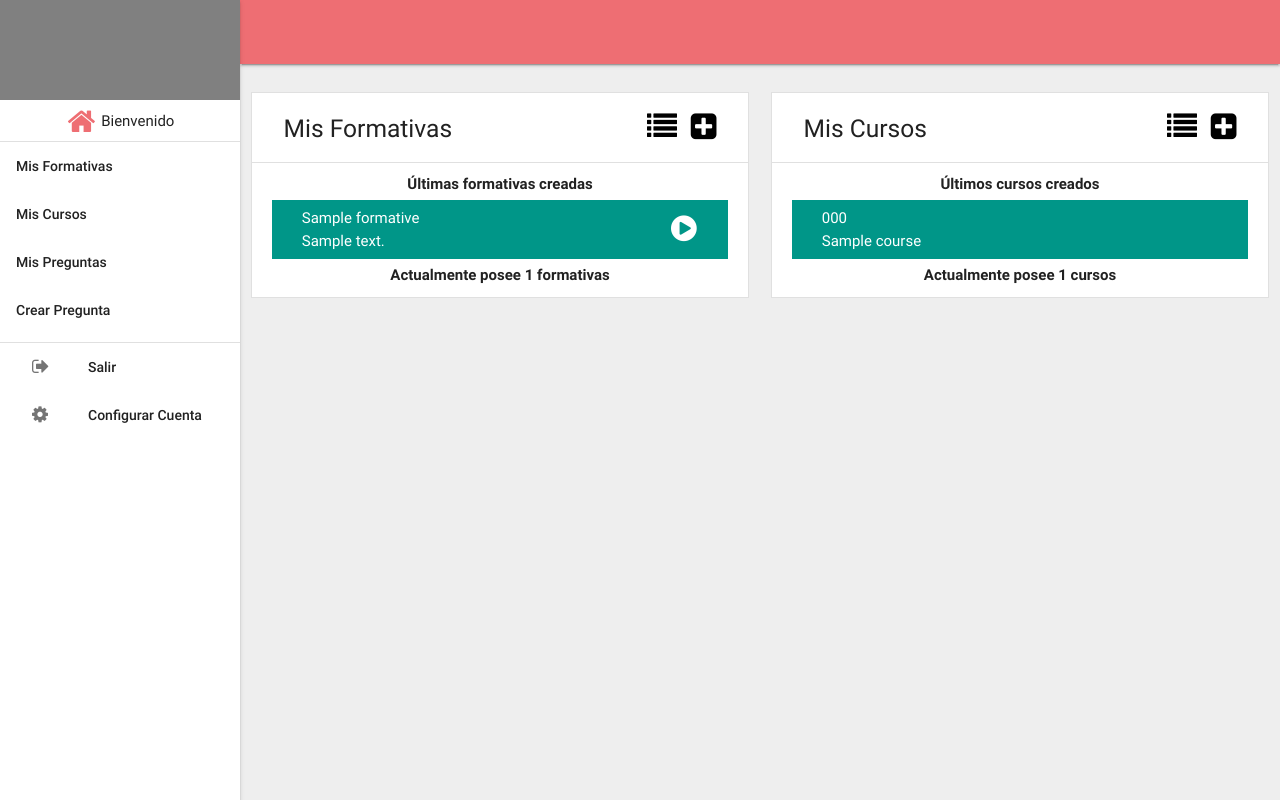
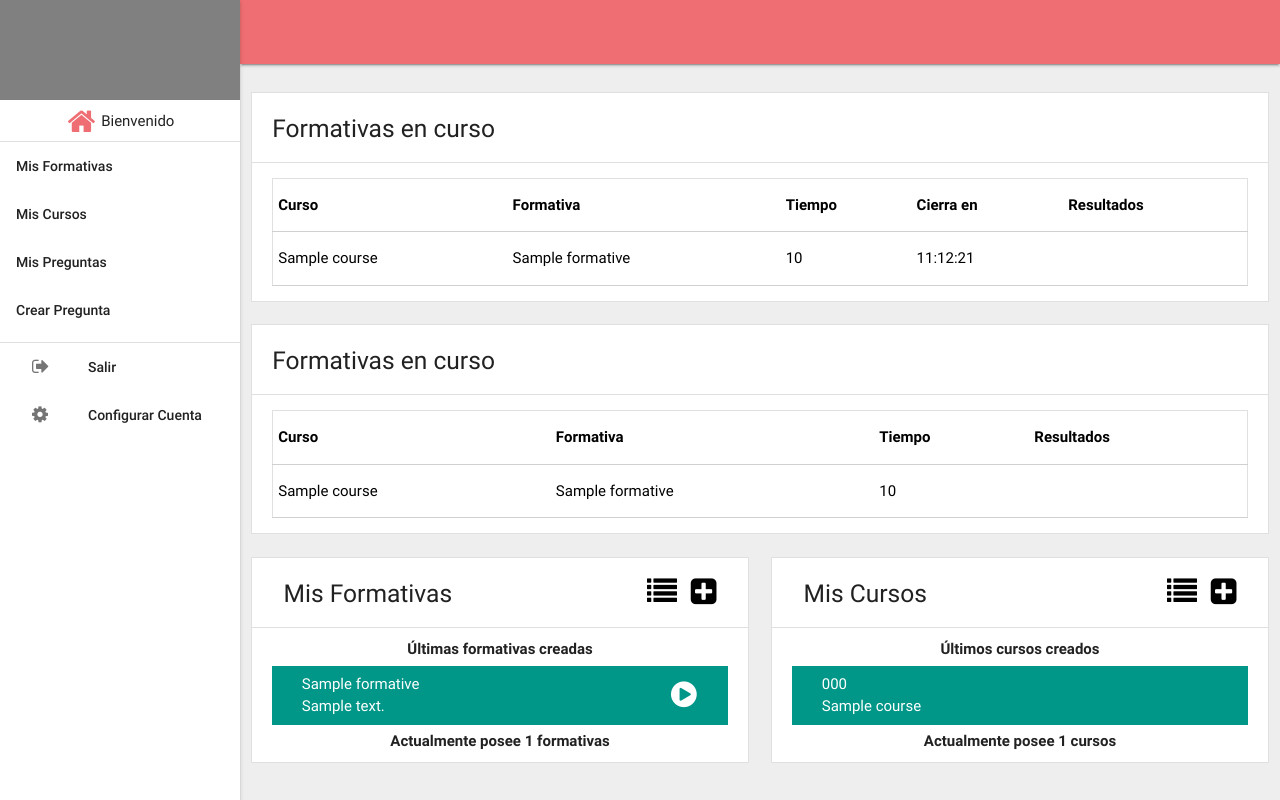
Before and after one commit to ehuenuman/FAMA, a Django app: template templates/teacher/home.html in a window 1280 px wide. Run offline with Django 3.2, Linux system fonts and the light colour scheme; tables that the repository leaves empty hold one stand-in row (values such as "Sample post"); the template is opened without the code that fills it: values that come from a table or form of the project are taken from there, most other values are stand-ins (such as "Sample title", 1, 10 or a date in 2020); parts of the project's set-up code (start-up, migrations or seed data) failed here and were passed over.

Commit message:
Add tables on top page that contain the info of plays

```diff
--- a/templates/teacher/home.html
+++ b/templates/teacher/home.html
@@ -6,7 +6,9 @@
 
 {% block extrajs%}
 <script type="text/javascript" src="{% static 'js/library/js.cookie.js' %}"></script>
+<script type="text/javascript" src="{% static 'js/library/jquery.countdown.min.js' %}"></script>
 <script type="text/javascript" src="{% static 'js/functions.start_formative.js' %}"></script>
+<script type="text/javascript" src="{% static 'js/teacher.home.js' %}"></script>
 {% endblock %}
 
 {% block title %}
@@ -16,6 +18,75 @@
 {% endblock %}
 
 {% block content %}
+{% if active_plays %}
+<div class="row last-row">
+  <div class="col s12">
+    <ul class="collection with-header">
+      <li class="collection-header">
+        <h5>Formativas en curso</h5>
+      </li>
+      <li class="collection-item center-align col s12">
+        <table class="col s12 bordered card-box">
+          <thead>
+            <tr>
+              <th>Curso</th>
+              <th>Formativa</th>
+              <th>Tiempo</th>
+              <th>Cierra en</th>
+              <th>Resultados</th>
+            </tr>
+          </thead>
+          <tbody class="list-play">
+          {% for play in active_plays %}
+            <tr>
+              <td>{{play.course.name}}</td>
+              <td>{{play.formative.name}}</td>
+              <td>{{play.duration}}</td>
+              <td class="countdown-play" data-close-play="{{play.close_play|date:'Y/m/d H:i:s'}}"></td>
+              <td></td>
+            </tr>
+          {% endfor %}
+          </tbody>
+        </table>
+      </li>
+    </ul>
+  </div>
+</div>
+{% endif %}
+{% if closed_plays %}
+<div class="row last-row">
+  <div class="col s12">
+    <ul class="collection with-header">
+      <li class="collection-header">
+        <h5>Formativas en curso</h5>
+      </li>
+      <li class="collection-item center-align col s12">
+        <table class="col s12 bordered card-box">
+          <thead>
+            <tr>
+              <th>Curso</th>
+              <th>Formativa</th>
+              <th>Tiempo</th>
+              <th>Resultados</th>
+            </tr>
+          </thead>
+          <tbody class="list-play">
+          {% for play in closed_plays %}
+            <tr>
+              <td>{{play.course.name}}</td>
+              <td>{{play.formative.name}}</td>
+              <td>{{play.duration}}</td>
+              <td></td>
+            </tr>
+          {% endfor %}
+          </tbody>
+        </table>
+      </li>
+    </ul>
+  </div>
+</div>
+{% endif %}
+
 <div class="row">
   <div class="col s12 m6 l6">
     <ul class="collection with-header">
@@ -39,7 +110,7 @@
         <div>
           {% if formatives %}
           {% for formative in formatives %}
-          <div class="card-item col s12 hoverable teal white-text valign-wrapper">
+          <div class="card-item col s12 hoverable valign-wrapper">
             <a href="{% url 'formative:show' formative.id %}" class="col s10" style="padding: 0px;">
               <div class="col s12 left-align">
                 <span class="col s12">{{formative.name}}</span>
```
